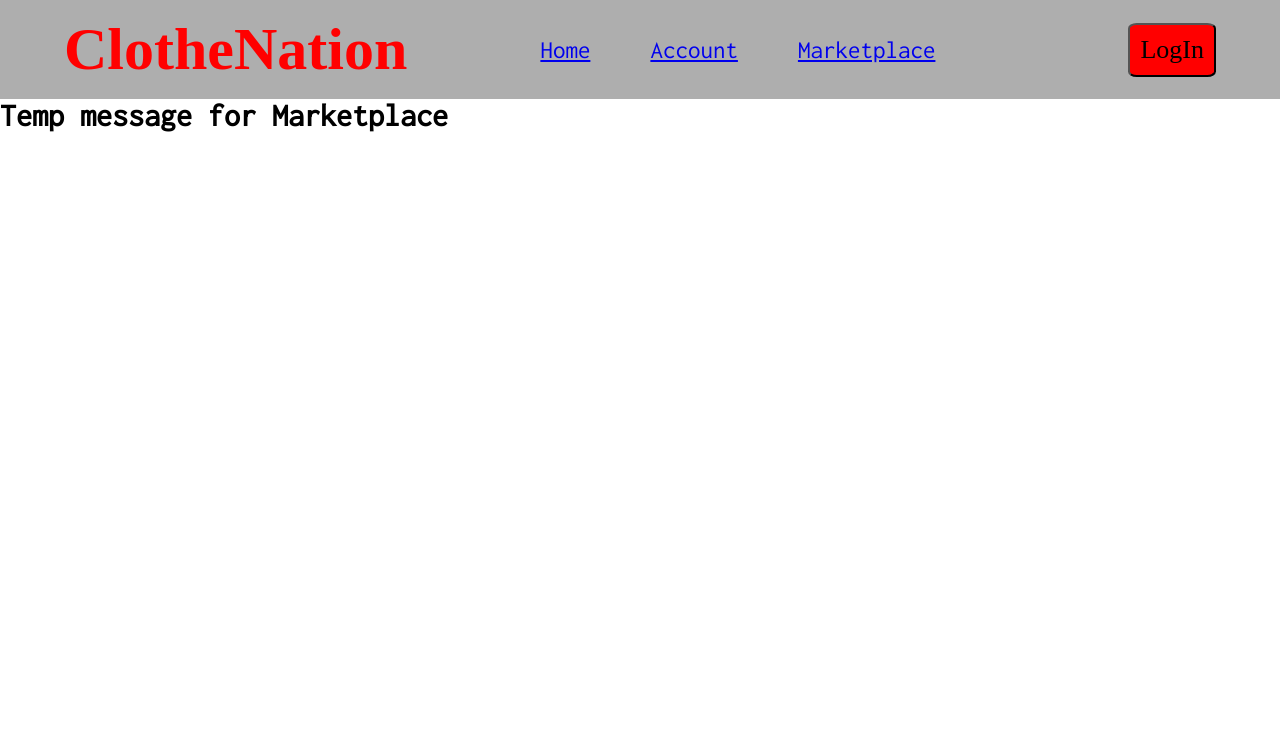
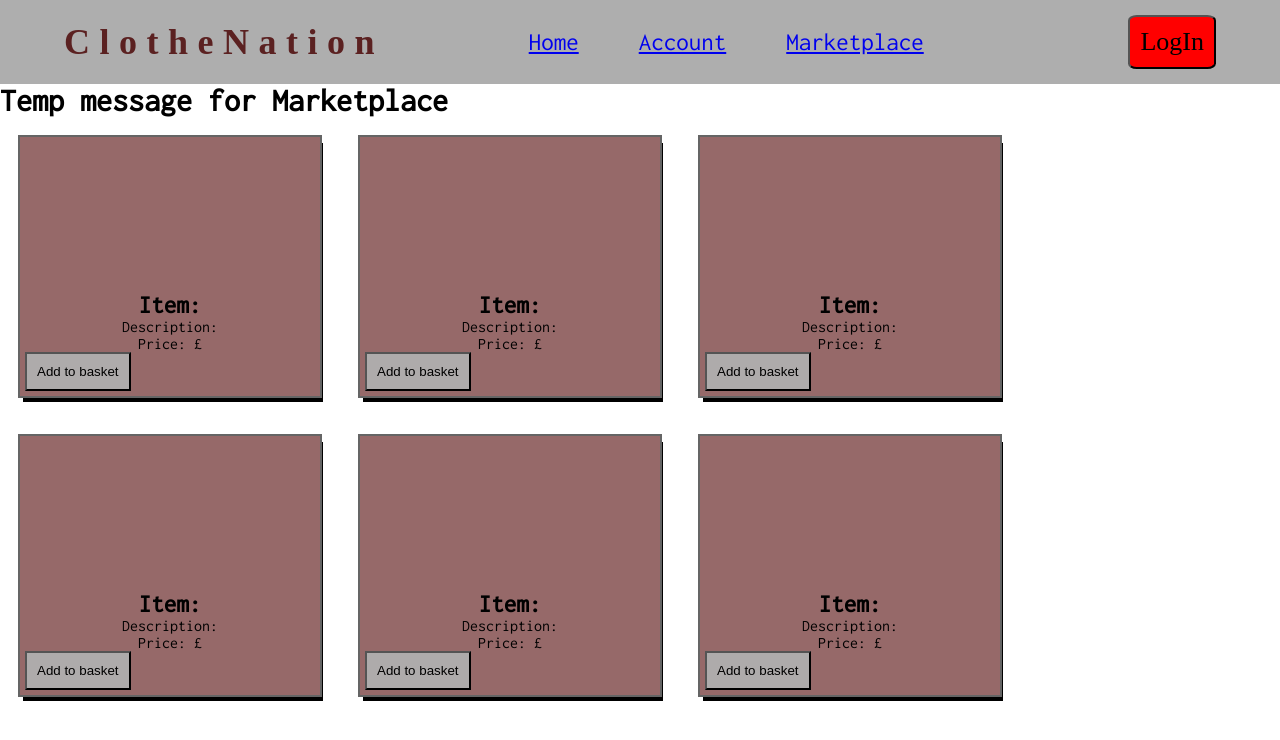
Before and after one commit to Vynnukh/ClotheNation-Final-Project, a React (Create React App) app: page /Marketplace in a window 1280 px wide. Shown: the top 740 px of the page. Built offline with nearby package versions, Linux system fonts and the light colour scheme; a web font is replaced by a local one.

Commit message:
stying changes to account, market and nav/logo

```diff
--- a/src/App.css
+++ b/src/App.css
@@ -62,6 +62,58 @@
 
 
 
+.card-container {
+  background-color: rgb(150, 105, 105);
+  margin: 20px;
+  padding: 5px;
+  outline: 2px rgb(101, 101, 101) solid;
+  box-shadow: 3px 6px;
+  transition: 0.6s ease-in-out;
+  font-family: 'Inconsolata', monospace;
+
+  width: 300px;
+}
+
+.card-container:hover {
+  transform: scale(1.02);
+  box-shadow: 4px 7px;
+}
+
+.card-image {
+  height: 150px;
+  overflow:visible;
+}
+
+.card-title {
+  font-size: 25px;
+  text-align: center;
+}
+
+p {
+  text-align: center;
+}
+
+.addButton {
+  padding: 10px;
+  background-color: #aeabab;
+}
+
+.addButton:hover {
+  cursor: pointer;
+  background-color: rgb(71, 177, 223);
+}
+
+.cards {
+  display: flex;
+  justify-content: flex-start;
+  flex-direction: row;
+  flex-wrap: wrap;
+}
+
+
+
+
+
 
 
 
--- /dev/null
+++ b/src/components/Card.js
@@ -0,0 +1,25 @@
+
+
+const Card = () => {
+
+    return (
+        <div className='card-container'>
+            <div className='card-item card-image'>
+                <img></img>
+            </div>
+            <h2 className='card-item card-title' >Item: </h2>
+            <div className='card-item card-text'>
+                <p>
+                    Description:
+                </p>
+                <p>
+                    Price: £
+                </p>
+                <button className='addButton'>Add to basket</button>
+
+            </div>
+        </div>
+    )
+}
+
+export default Card
--- a/src/components/Marketplace.js
+++ b/src/components/Marketplace.js
@@ -1,4 +1,4 @@
-
+import Card from './Card';
 
 const Marketplace = () => {
 
@@ -9,6 +9,14 @@ const Marketplace = () => {
     return (
         <div>
             <h1>Temp message for Marketplace</h1>
+            <div className='cards'>
+                <Card />
+                <Card />
+                <Card />
+                <Card />
+                <Card />
+                <Card />
+            </div>
         </div>
     )
 }
--- a/src/styles/Text.style.js
+++ b/src/styles/Text.style.js
@@ -1,7 +1,8 @@
 import styled from 'styled-components'
 
 export const H1 = styled.h1`
-            font-size: 60px;
+            font-size: 36px;
             font-family: 'Monofett', cursive;
-            color: red
+            letter-spacing: 9.5px;
+            color: #5B2121;
 `;
```
